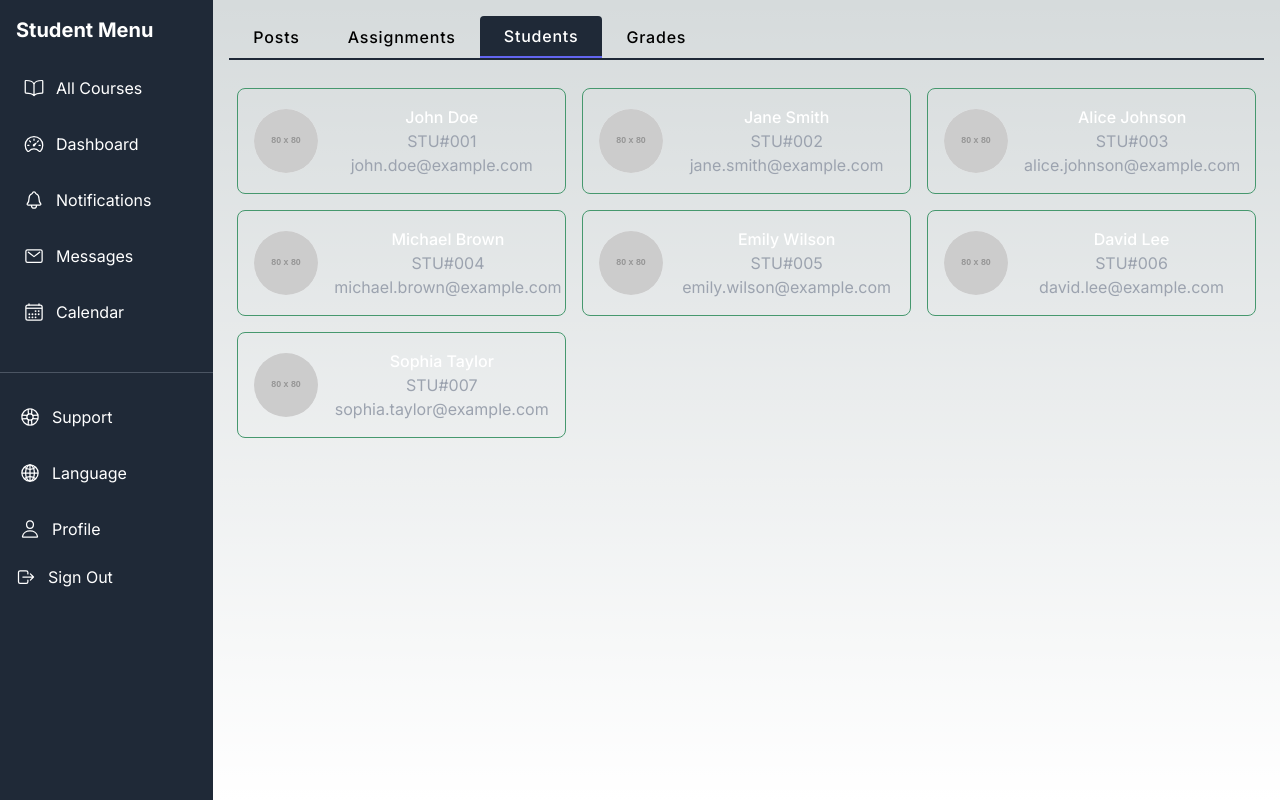
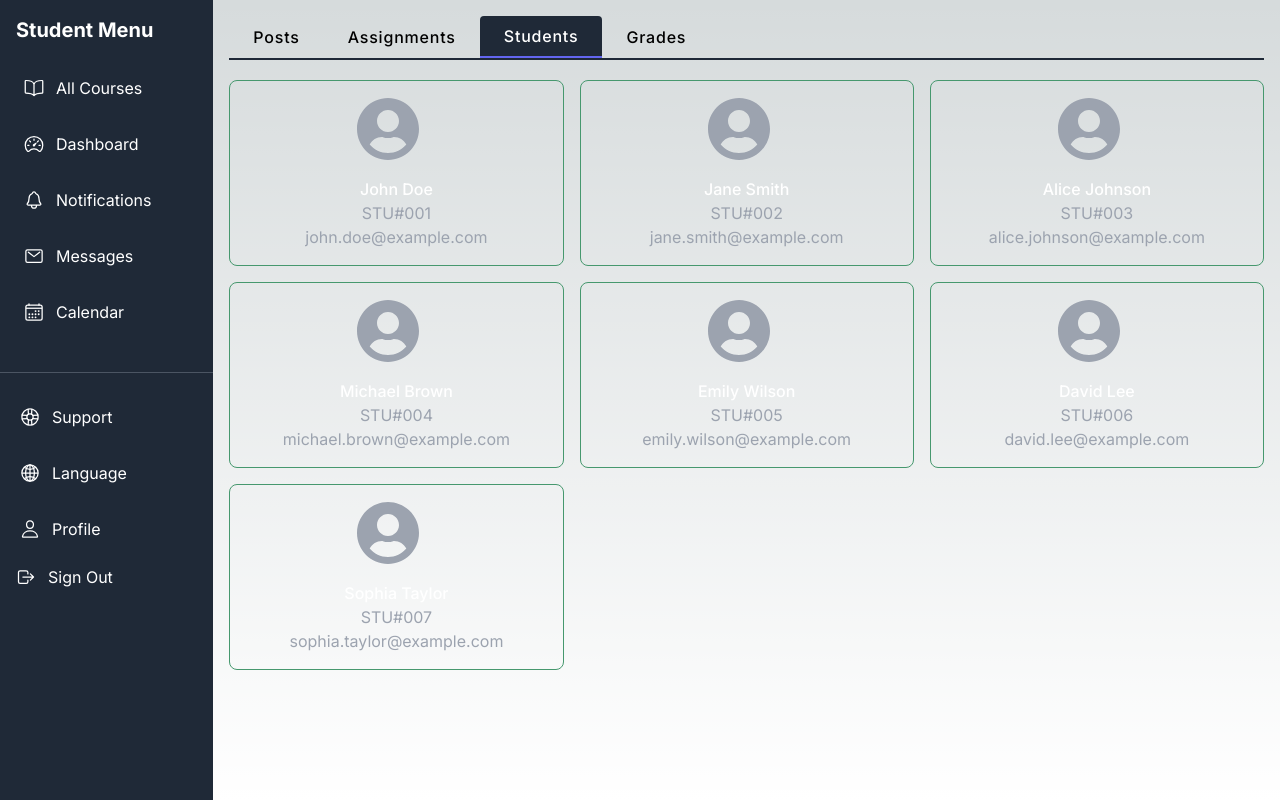
Before and after one commit to thetajwar2003/learning-made-simple-ui, a Next.js app: page /student/56789 in a window 1280 px wide. Both pictures are taken after a click on the button "Students". Built offline with nearby package versions, Linux system fonts and the light colour scheme.

Commit message:
Refactor PeopleCard component and update Students section

```diff
--- a/src/components/CustomCards/PeopleCard.tsx
+++ b/src/components/CustomCards/PeopleCard.tsx
@@ -1,36 +1,42 @@
-import Link from 'next/link'
-import React from 'react'
-
+import Link from 'next/link';
+import React from 'react';
+import { FaUserCircle } from 'react-icons/fa'; // Importing a user icon from react-icons
 
 interface PeopleCardProps {
-    id: string
-    cognitoId: string
-    name: string
-    dob: string
-    email: string
-    profilePictureURL: string
-    courses: string[]
-    classCode: string
+  id: string;
+  cognitoId: string;
+  name: string;
+  dob: string;
+  email: string;
+  profilePictureURL: string;
+  courses: string[];
+  classCode: string;
 }
 
-
-export default function PeopleCard({ id,cognitoId, name, dob, email, profilePictureURL, courses, classCode }: PeopleCardProps) {
+export default function PeopleCard({
+  id,
+  cognitoId,
+  name,
+  dob,
+  email,
+  profilePictureURL,
+  courses,
+  classCode,
+}: PeopleCardProps) {
   return (
     <Link href={`/teacher/${classCode}/grade/${id}`} passHref>
-        <button className="p-2 lg:w-1/3 md:w-1/2 w-full">
-          <div className="h-full flex items-center border-primary border p-4 rounded-lg">
-            <img
-              alt="team"
-              className="w-16 h-16 bg-gray-100 object-cover object-center flex-shrink-0 rounded-full mr-4"
-              src="https://dummyimage.com/80x80"
-            />
-            <div className="flex-grow">
-              <h2 className="text-white title-font font-medium">{name}</h2>
-              <p className="text-gray-400">{id}</p>
-              <p className="text-gray-400">{email}</p>
-            </div>
+      <button className='hover:bg-gray-700 rounded-lg transition duration-300 w-full'>
+        <div className='flex flex-col h-full border-primary border p-4 rounded-lg'>
+          <div className='flex justify-center items-center mb-4'>
+            <FaUserCircle className='w-16 h-16 text-gray-400 flex-shrink-0 mr-4' />
           </div>
-        </button>
+          <div className='flex-grow'>
+            <h2 className='text-white title-font font-medium'>{name}</h2>
+            <p className='text-gray-400'>{id}</p>
+            <p className='text-gray-400'>{email}</p>
+          </div>
+        </div>
+      </button>
     </Link>
   );
 }
--- a/src/sections/Students.tsx
+++ b/src/sections/Students.tsx
@@ -1,16 +1,17 @@
-import React from 'react'
-import students from "../mock/student.json"
-import PeopleCard from '@/components/CustomCards/PeopleCard'
-
+import React from 'react';
+import students from '../mock/student.json';
+import PeopleCard from '@/components/CustomCards/PeopleCard';
 
 interface CourseProps {
-    classCode: string;
-  }
+  classCode: string;
+}
 
 export default function Students({ classCode }: CourseProps) {
   return (
-    <>
-    {students.map((s,index)=>(<PeopleCard key={index} {...s} classCode={classCode}/>))}
-    </>
-  )
+    <div className='grid grid-cols-1 md:grid-cols-2 lg:grid-cols-3 gap-4'>
+      {students.map((s, index) => (
+        <PeopleCard key={index} {...s} classCode={classCode} />
+      ))}
+    </div>
+  );
 }
```
